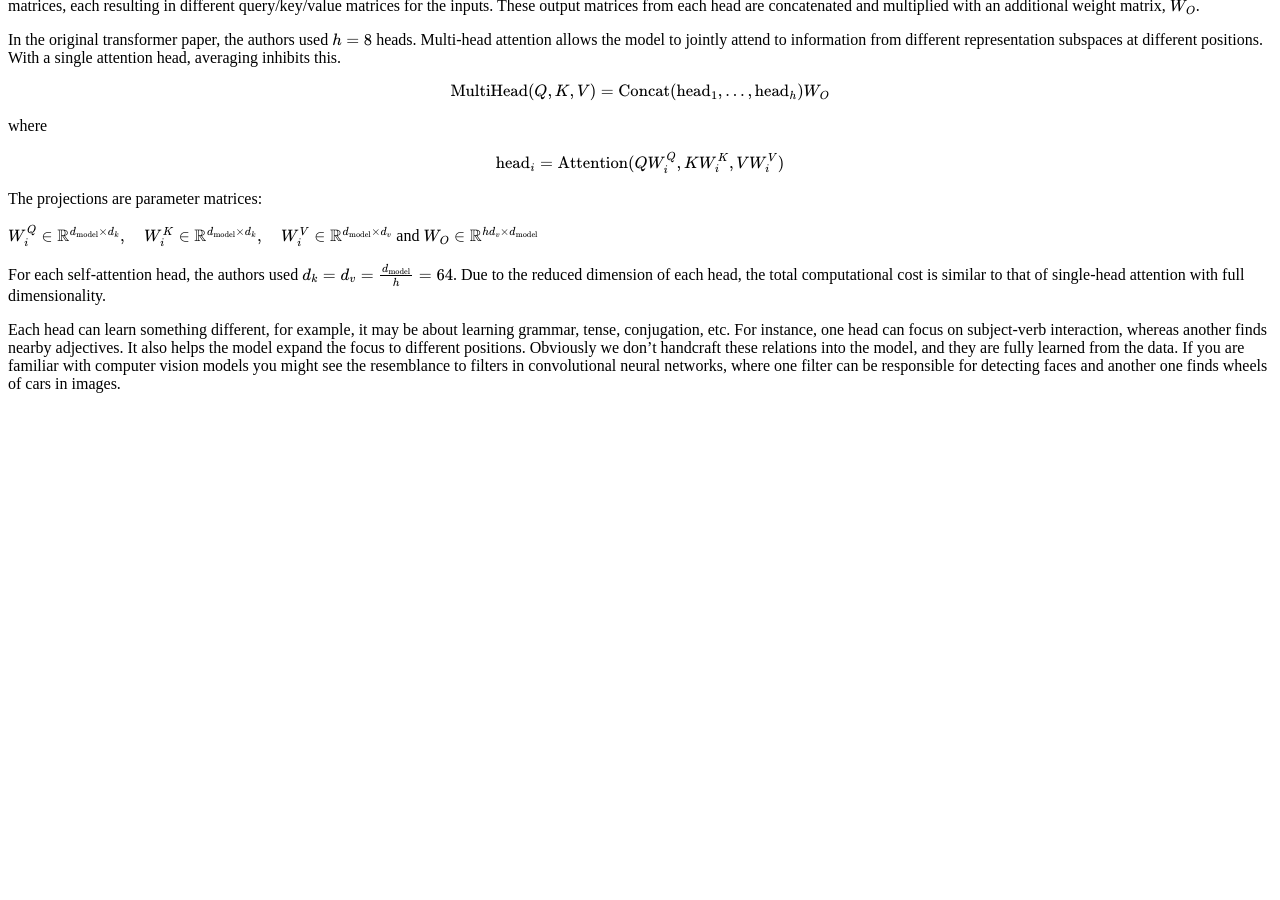
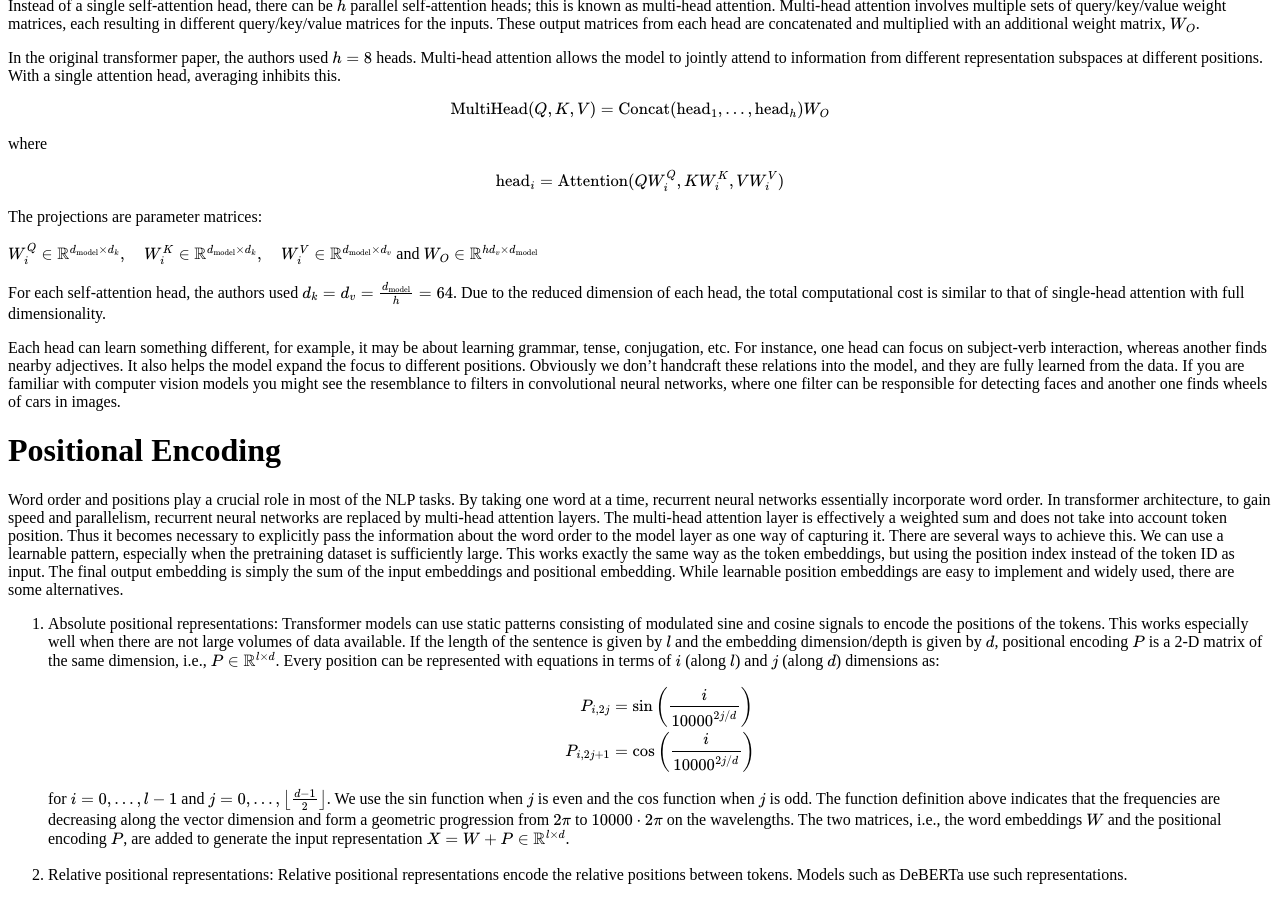
Before and after one commit to MLBible/nlp, a Jekyll site: the page built from transformers/index.md, in a window 1280 px wide and 900 px high, scrolled down 2116 px. Built offline with Jekyll 4.4.1, drawn with Linux system fonts in a browser that asks for light colours; formulas are drawn with MathJax 3; before the commit the page ends 2525 px from its top, so only the background shows below that.

Commit message:
added pos enc

```diff
--- a/transformers/index.md
+++ b/transformers/index.md
@@ -115,3 +115,28 @@ $$ and $$W_O \in \mathbb{R}^{hd_v \times d_{\text{model}}}$$
 For each self-attention head, the authors used $$d_k = d_v = \frac{d_{\text{model}}}{h} = 64$$. Due to the reduced dimension of each head, the total computational cost is similar to that of single-head attention with full dimensionality.
 
 Each head can learn something different, for example, it may be about learning grammar, tense, conjugation, etc. For instance, one head can focus on subject-verb interaction, whereas another finds nearby adjectives. It also helps the model expand the focus to different positions. Obviously we don’t handcraft these relations into the model, and they are fully learned from the data. If you are familiar with computer vision models you might see the resemblance to filters in convolutional neural networks, where one filter can be responsible for detecting faces and another one finds wheels of cars in images.
+
+
+
+# Positional Encoding
+
+Word order and positions play a crucial role in most of the NLP tasks. By taking one word at a time, recurrent neural networks essentially incorporate word order. In transformer architecture, to gain speed and parallelism, recurrent neural networks are replaced by multi-head attention layers. The multi-head attention layer is effectively a weighted sum and does not take into account token position. Thus it becomes necessary to explicitly pass the information about the word order to the model layer as one way of capturing it. There are several ways to achieve this. We can use a learnable pattern, especially when the pretraining dataset is sufficiently large. This works exactly the same way as the token embeddings, but using the position index instead of the token ID as input. The final output embedding is simply the sum of the input embeddings and positional embedding. While learnable position embeddings are easy to implement and widely used, there are some alternatives.
+
+
+<ol>
+<li>Absolute positional representations: Transformer models can use static patterns consisting of modulated sine and cosine signals to encode the positions of the tokens. This works especially well when there are not large volumes of data available. If the length of the sentence is given by $l$ and the embedding dimension/depth is given by $d$, positional encoding $P$ is a 2-D matrix of the same dimension, i.e., $P \in \mathbb{R}^{l \times d}$. Every position can be represented with equations in terms of $i$ (along $l$) and $j$ (along $d$) dimensions as:
+
+$$
+\begin{align}
+P_{i,2j} &= \sin\left(\frac{i}{10000^{2j/d}}\right) \\
+P_{i,2j+1} &= \cos\left(\frac{i}{10000^{2j/d}}\right)
+\end{align}
+$$
+
+for $i = 0, \ldots, l-1$ and $j = 0, \ldots, \left\lfloor \frac{d-1}{2} \right\rfloor$. We use the sin function when $j$ is even and the cos function when $j$ is odd. The function definition above indicates that the frequencies are decreasing along the vector dimension and form a geometric progression from $2\pi$ to $10000 \cdot 2\pi$ on the wavelengths.
+The two matrices, i.e., the word embeddings $W$ and the positional encoding $P$, are added to generate the input representation $X = W + P \in \mathbb{R}^{l \times d}$.
+</li>
+<br>
+<li>Relative positional representations: Relative positional representations encode the relative positions between tokens. Models such as DeBERTa use such representations.
+</li>
+</ol>
```
Also changed, not shown: 2 other files.
